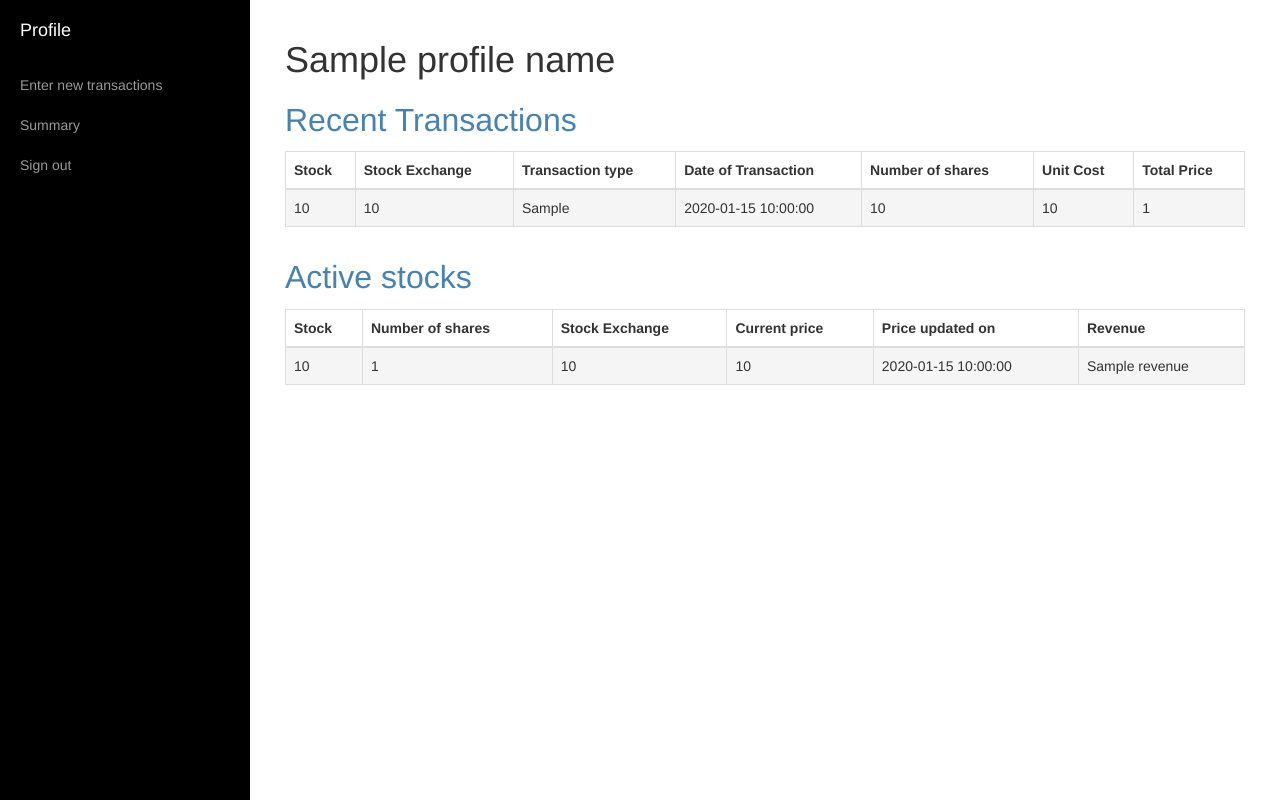
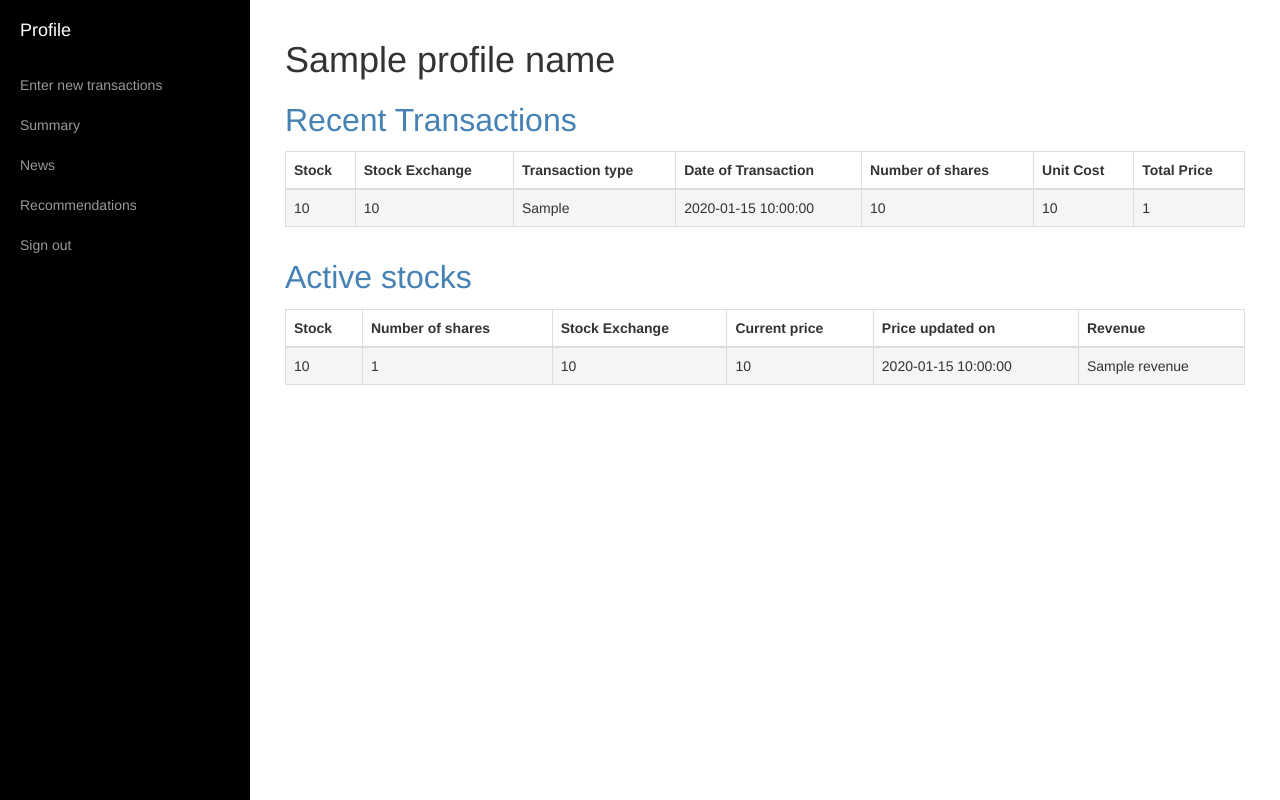
Before and after one commit to bharatreddy/thelogs, a Flask app: template bear/templates/profile_layout.html in a window 1280 px wide. Run offline with Flask 2, Linux system fonts and the light colour scheme; the template is opened without the code that fills it: most values are stand-ins (such as "Sample title", 1, 10 or a date in 2020); parts of the project's set-up code (start-up, migrations or seed data) failed here and were passed over; some libraries are stand-ins or nearby versions.

Commit message:
change profile add linkks

```diff
--- a/bear/templates/profile_layout.html
+++ b/bear/templates/profile_layout.html
@@ -43,6 +43,12 @@
                 </li>
                 <li>
                     <a href="/summary">Summary</a>
+                </li>
+                <li>
+                    <a href="/news">News</a>
+                </li>
+                <li>
+                    <a href="/recos">Recommendations</a>
                 </li>
                 <li>
                     <a href="/signout">Sign out</a>
```
